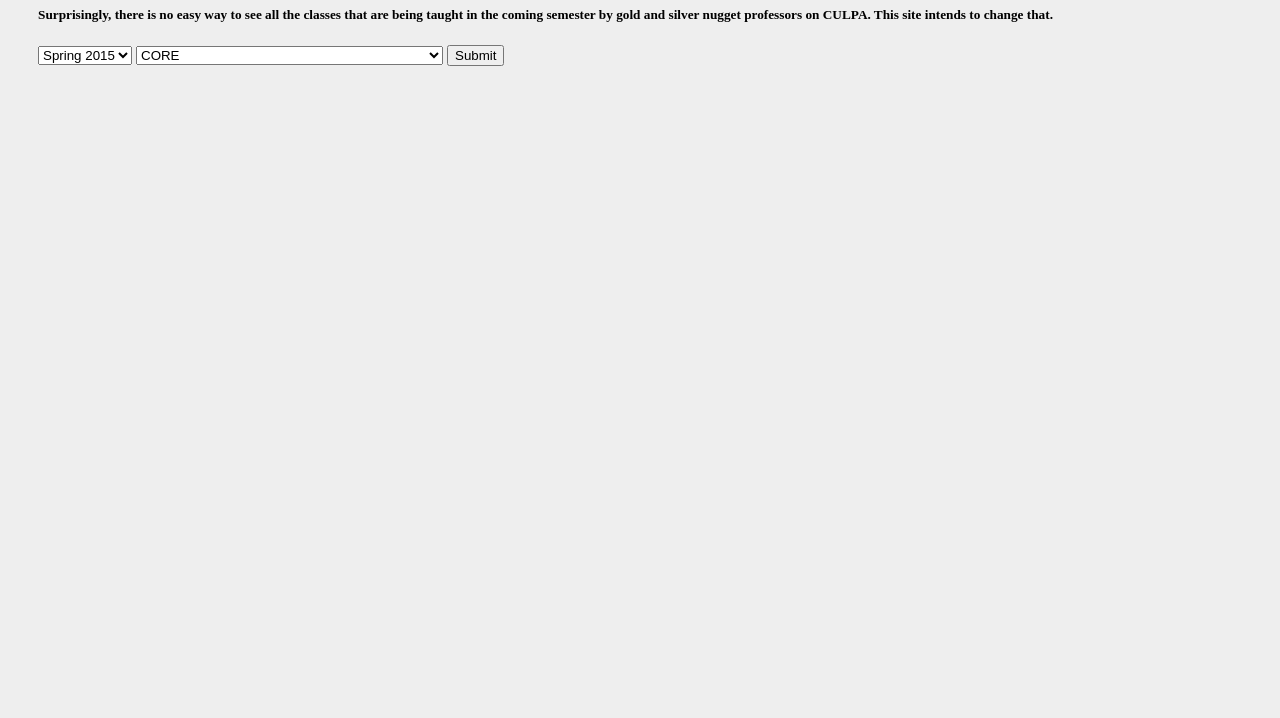
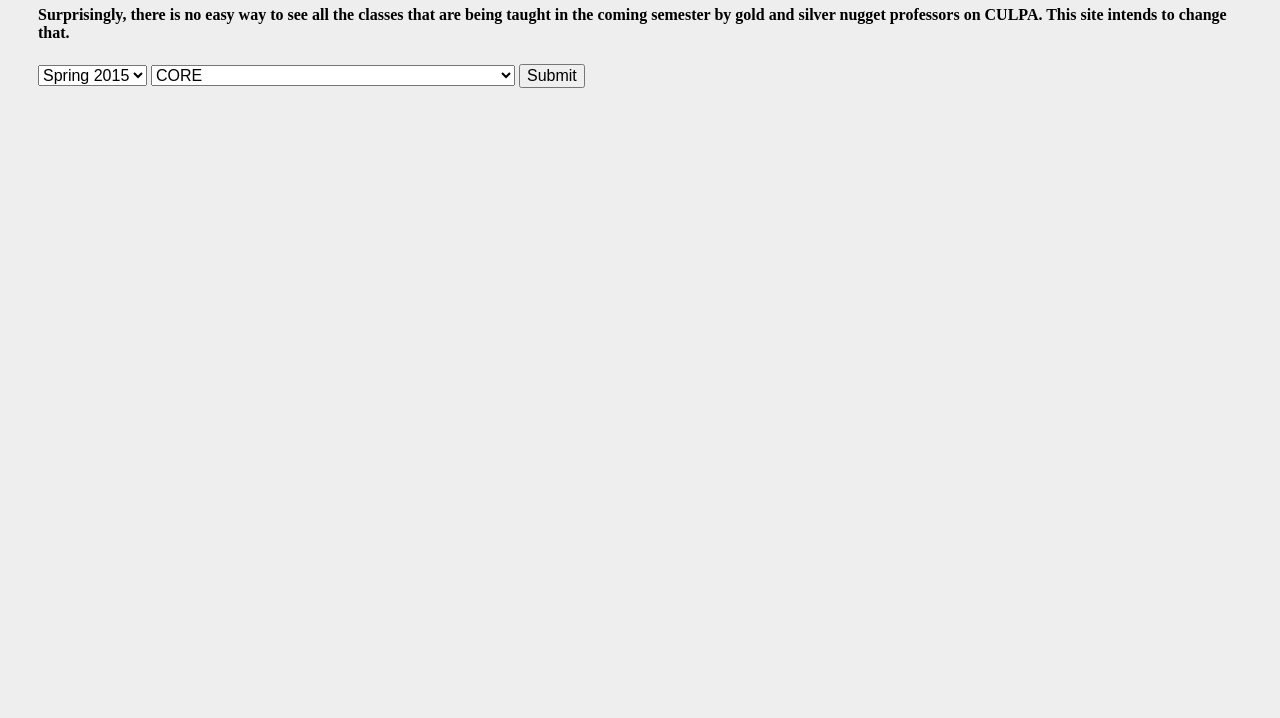
Before and after one commit to ianzapolsky/culpa-scraper, a website: page app/public/index.html in a window 1280 px wide. Shown: the part 82-800 px from the top of the page. Drawn offline with Linux system fonts and the light colour scheme.

Commit message:
final cosmetic touches

```diff
--- a/app/public/css/main.css
+++ b/app/public/css/main.css
@@ -10,3 +10,11 @@
   font-size: 14px;
   margin: 15px 0px;
 }
+
+select {
+  font-size: 16px;
+}
+
+input[type="submit"] {
+  font-size: 16px;
+}
--- a/app/public/index.html
+++ b/app/public/index.html
@@ -12,7 +12,7 @@
   <body>
     <div class="container" id="appcontainer">
       <h1>Find the best courses, taught by the best professors</h1>
-      <h5>Surprisingly, there is no easy way to see all the classes that are being taught in the coming semester by gold and silver nugget professors on CULPA. This site intends to change that.</h5>
+      <h4>Surprisingly, there is no easy way to see all the classes that are being taught in the coming semester by gold and silver nugget professors on CULPA. This site intends to change that.</h4>
 
       <form>
         <select id="term" name="term">
--- a/app/public/scripts/views/app.js
+++ b/app/public/scripts/views/app.js
@@ -18,6 +18,7 @@
 
     handleSubmit: function( ev ) {
       event.preventDefault();
+      $('#results').html('<div class=professor"><p>Loading ...</p></div>');
       var term = $('#term').val();
       var dept = $('#dept').val();
       var url  = '/api/courses/' + term + '/' + dept;
```
